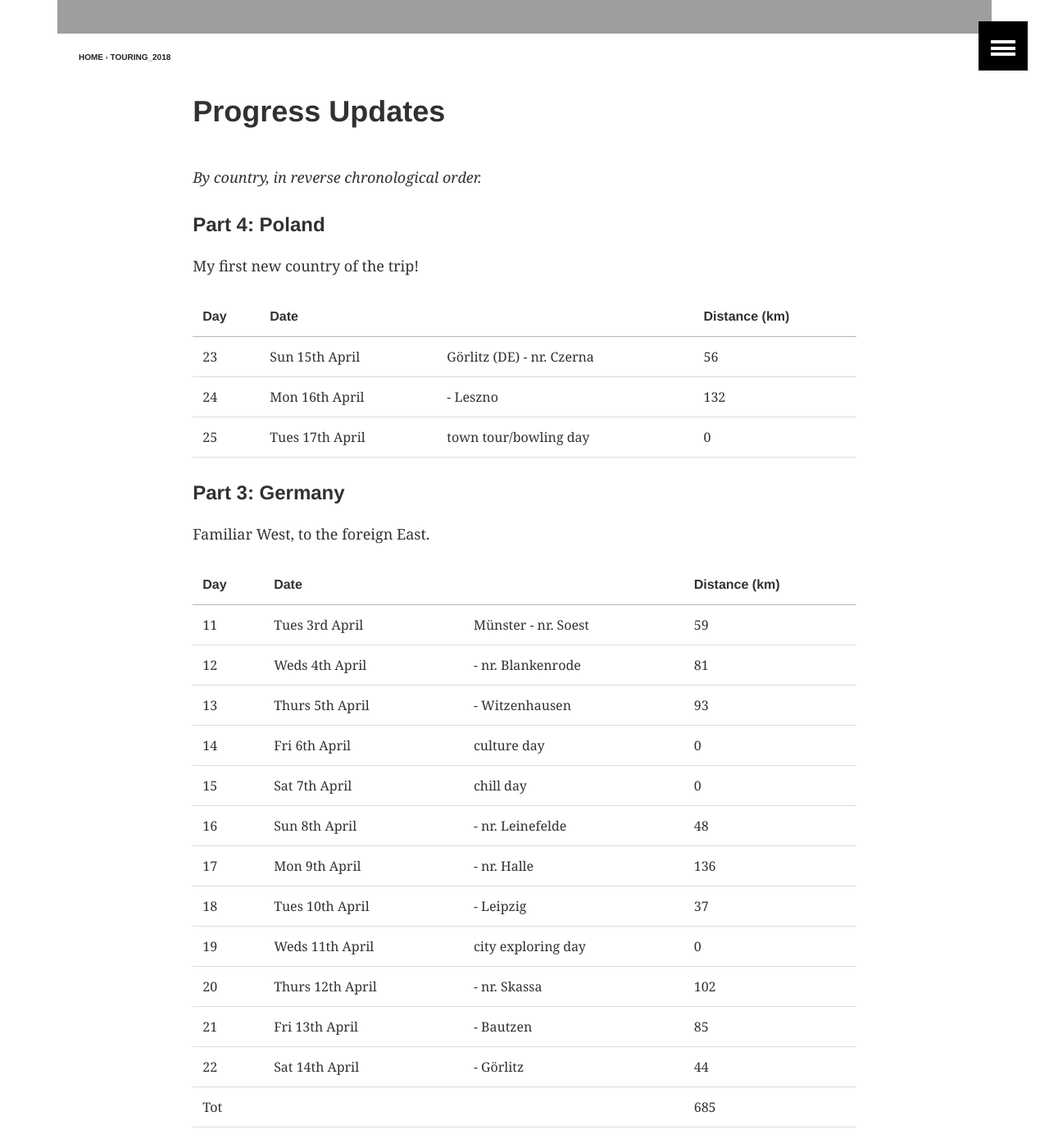
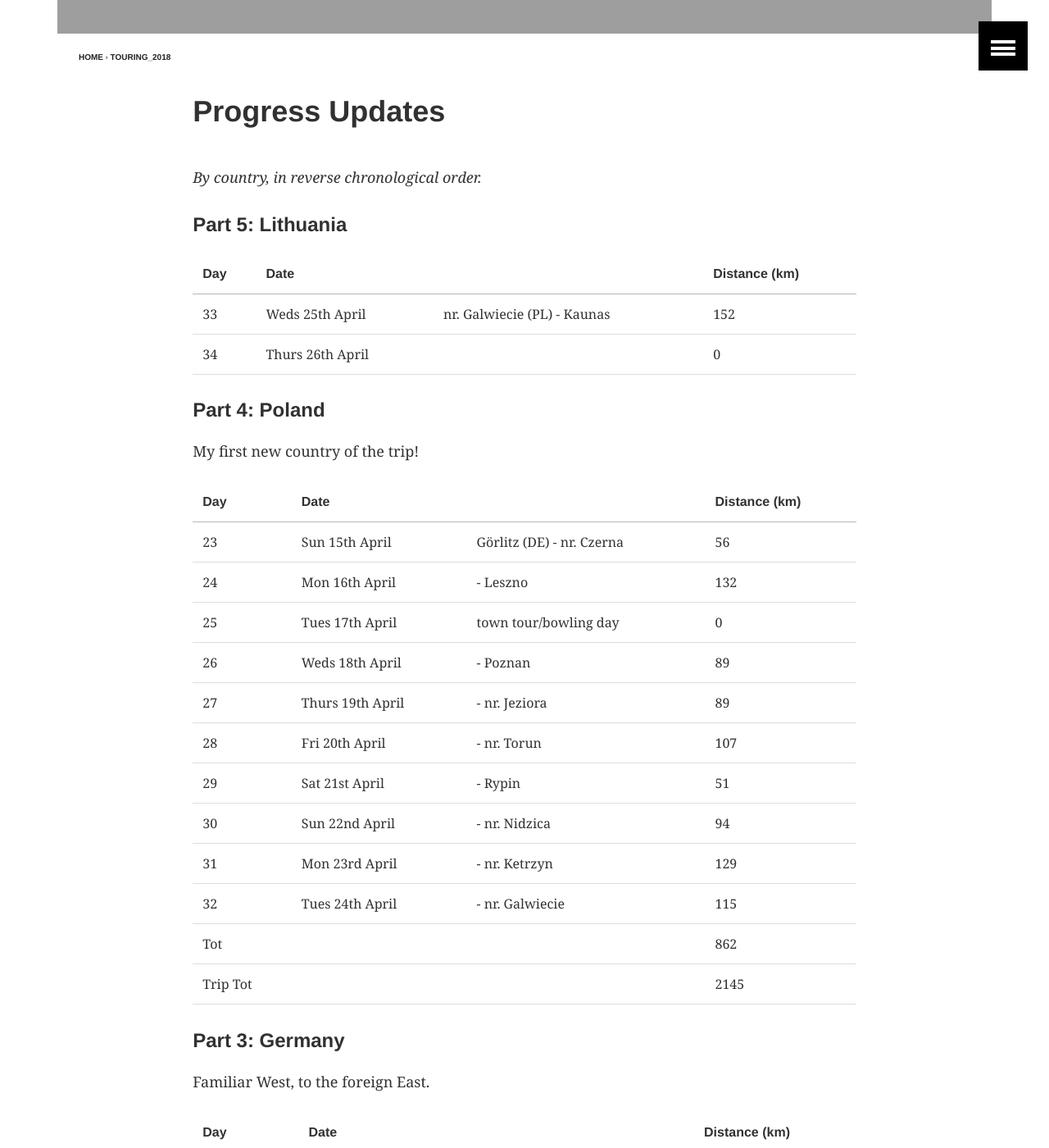
Before and after one commit to ArthurStart/git-blog, a Jekyll site: the page built from _posts/touring/2018-04-06-Progress-Updates.md, in a window 1280 px wide and 1400 px high, scrolled down 926 px. Shown: the whole window at 82% size. Built offline with Jekyll 4.4.1, drawn with Linux system fonts in a browser that asks for light colours; comment, search, counter and statistics services are not loaded; some of the changed text lies outside the part shown.

Commit message:
Progress updates from Kaunas

```diff
--- a/_posts/touring/2018-04-06-Progress-Updates.md
+++ b/_posts/touring/2018-04-06-Progress-Updates.md
@@ -11,6 +11,14 @@ image:
 
 *By country, in reverse chronological order.*
 
+#### Part 5: Lithuania
+
+| Day | Date | | Distance (km) |
+| --- | ---------------- | ----------  | ----------- |
+| 33 | Weds 25th April | nr. Galwiecie (PL) - Kaunas | 152 |
+| 34 | Thurs 26th April |  | 0 |
+
+
 #### Part 4: Poland
 My first new country of the trip!
 
@@ -19,6 +27,15 @@ My first new country of the trip!
 | 23 | Sun 15th April | Görlitz (DE) - nr. Czerna | 56 |
 | 24 | Mon 16th April | - Leszno | 132 |
 | 25 | Tues 17th April | town tour/bowling day | 0 |
+| 26 | Weds 18th April | - Poznan | 89 |
+| 27 | Thurs 19th April | - nr. Jeziora | 89 |
+| 28 | Fri 20th April | - nr. Torun | 107 |
+| 29 | Sat 21st April | - Rypin | 51 |
+| 30 | Sun 22nd April | - nr. Nidzica | 94 |
+| 31 | Mon 23rd April | - nr. Ketrzyn | 129 |
+| 32 | Tues 24th April | - nr. Galwiecie | 115 |
+| Tot  | | | 862   |
+| Trip Tot  | | | 2145   |
 
 
 #### Part 3: Germany
@@ -39,6 +56,7 @@ Familiar West, to the foreign East.
 | 21 | Fri 13th April | - Bautzen | 85 |
 | 22 | Sat 14th April | - Görlitz | 44 |
 | Tot  | | | 685   |
+| Trip Tot  | | | 1283   |
 
 
 #### Part 2: The Netherlands
@@ -55,6 +73,7 @@ Cycling utopia. Culturally easygoing. A bit flat.
 | 9 | Sun 1st April | - nr. Haaksbergen | 50 |
 | 10 | Mon 2nd April | - Münster (DE) | 78 |
 | Tot  | | | 363   |
+| Trip Tot  | | | 598   |
 
 
 #### Part 1: England
```
